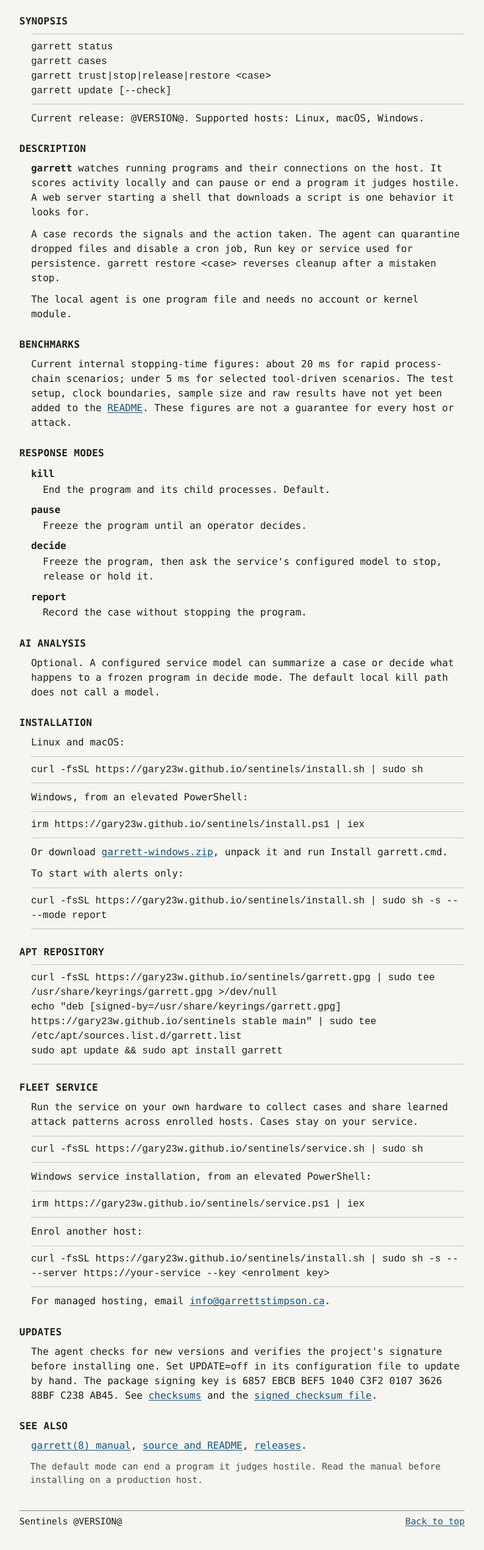
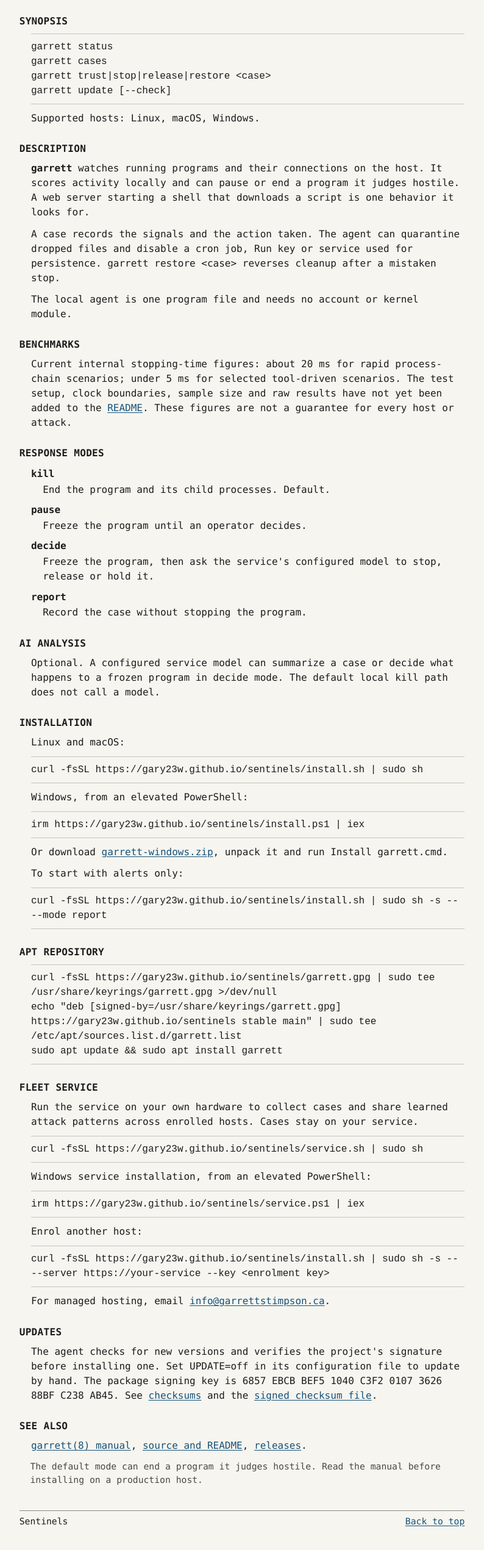
Before and after one commit to gary23w/sentinels, a plain HTML site: page packaging/site/index.html in a window 1280 px wide. Shown: the part 169-2710 px from the top of the page at 61% size, without its empty margins (243-1037 px from the left). Drawn offline with Linux system fonts and the light colour scheme.

Commit message:
Keep versions off pages

```diff
--- a/packaging/site/index.html
+++ b/packaging/site/index.html
@@ -51,7 +51,7 @@ section { scroll-margin-top: 1rem; }
 garrett cases
 garrett trust|stop|release|restore &lt;case&gt;
 garrett update [--check]</code></pre>
-<p>Current release: @VERSION@. Supported hosts: Linux, macOS, Windows.</p>
+<p>Supported hosts: Linux, macOS, Windows.</p>
 </section>
 
 <section id="description">
@@ -121,6 +121,6 @@ sudo apt update &amp;&amp; sudo apt install garrett</code></pre>
 <p class="note">The default mode can end a program it judges hostile. Read the manual before installing on a production host.</p>
 </section>
 </main>
-<footer class="foot"><span>Sentinels @VERSION@</span><a href="#top">Back to top</a></footer>
+<footer class="foot"><span>Sentinels</span><a href="#top">Back to top</a></footer>
 </body>
 </html>
```
Also changed, not shown: 1 other file.
